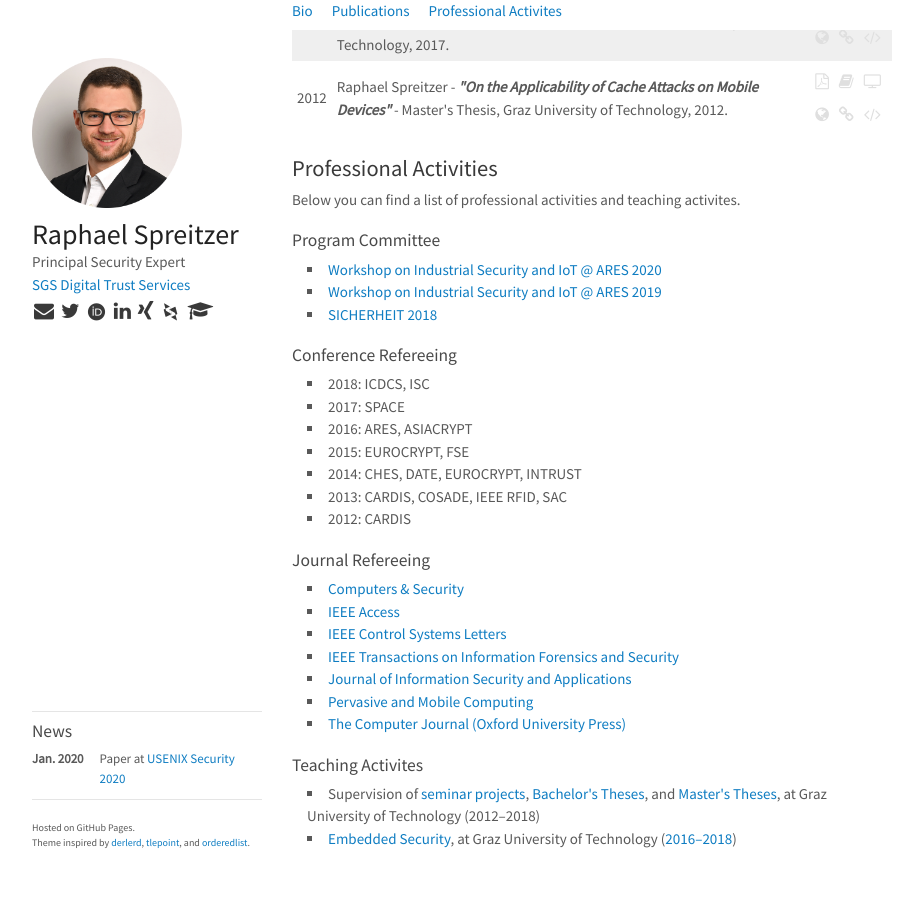
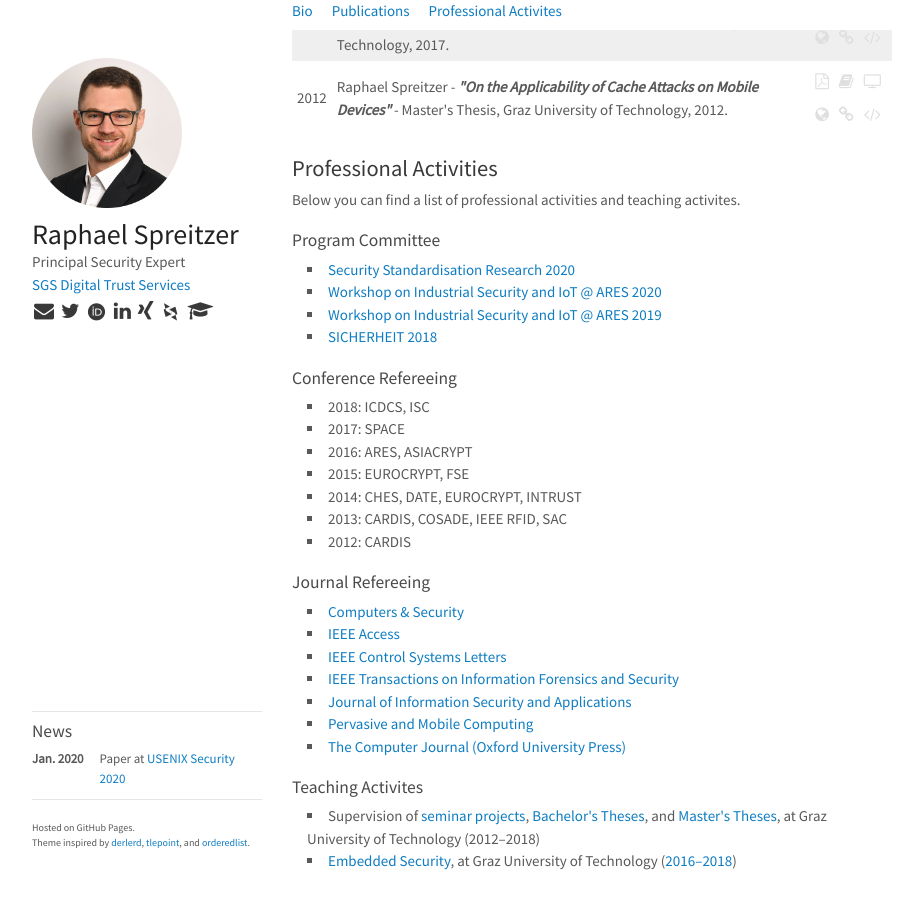
Before and after one commit to rspreitzer/rspreitzer.github.io, a Jekyll site: the page built from index.html, in a window 1280 px wide and 900 px high, scrolled down 2712 px. Shown: the whole window, without its empty margins (178-1101 px from the left). Built offline with Jekyll 4.4.1, drawn with Linux system fonts in a browser that asks for light colours; some web fonts are replaced.

Commit message:
update PC

```diff
--- a/_includes/teaching.html
+++ b/_includes/teaching.html
@@ -9,6 +9,7 @@
 
 <h3>Program Committee</h3>
 <ul class="itemprefix">
+<li><a href="https://ssr2020.mozilla.org/">Security Standardisation Research 2020</a></li>
 <li><a href="https://www.ares-conference.eu/workshops/wisi-2020/">Workshop on Industrial Security and IoT @ ARES 2020</a></li>
 <li><a href="https://2019.ares-conference.eu/workshops/wisi-2019/">Workshop on Industrial Security and IoT @ ARES 2019</a></li>
 <li><a href="https://sicherheit2018.in.htwg-konstanz.de/">SICHERHEIT 2018</a></li>
```
